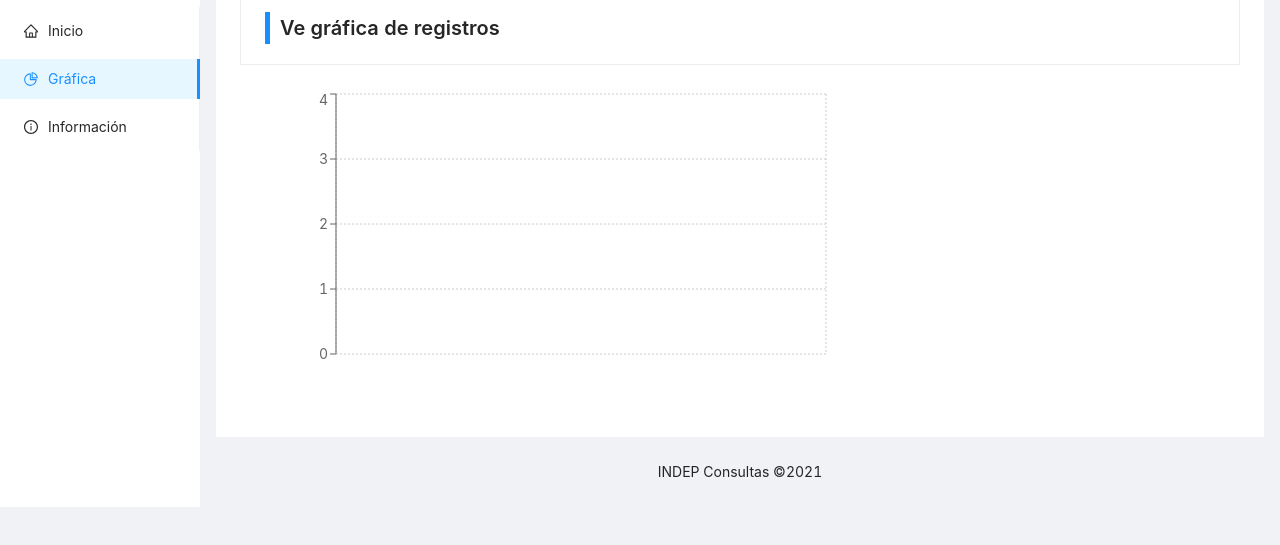
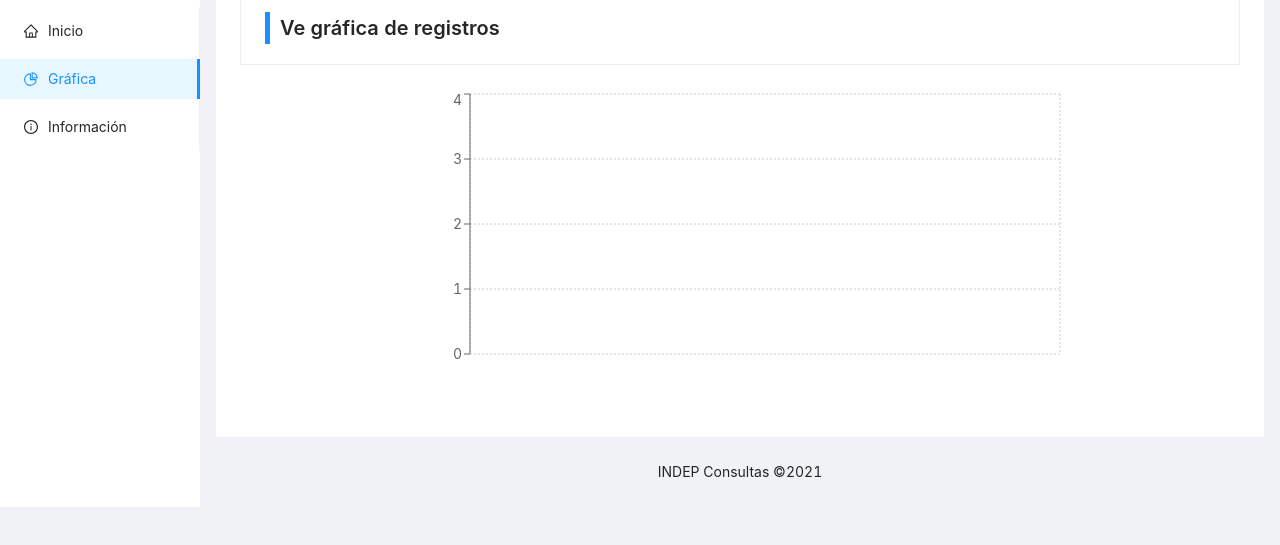
Before and after one commit to indep0/frontend, a React app: page /grafica in a window 1280 px wide. Shown: the part 57-602 px from the top of the page. Built offline with nearby package versions, Linux system fonts and the light colour scheme; no server answers.

Commit message:
Hotfix - missed css

```diff
--- a/src/assets/layout.css
+++ b/src/assets/layout.css
@@ -53,3 +53,8 @@
     border-left: 5px solid #1890ff;
     padding-left: 10px;
 }
+
+.site-page-graph {
+    left: 50%;
+    transform: translateX(-50%);
+}
--- a/src/components/GraphPage.js
+++ b/src/components/GraphPage.js
@@ -1,6 +1,6 @@
 import { Component, Fragment } from 'react';
 import { PageHeader } from 'antd';
-import { BarChart, Bar, XAxis, YAxis, CartesianGrid, Tooltip, Label } from 'recharts';
+import { BarChart, Bar, XAxis, YAxis, CartesianGrid, Tooltip } from 'recharts';
 
 import axios from 'axios';
 
@@ -62,8 +62,9 @@ export default class GraphPage extends Component {
                     title="Ve gráfica de registros"
                 />
                 <div className="site-container">
-                <BarChart
-                        width={600}
+                    <BarChart
+                        className="site-page-graph"
+                        width={700}
                         height={300}
                         data={this.state.list}
                         margin={{
--- a/src/components/InfoPage.js
+++ b/src/components/InfoPage.js
@@ -17,19 +17,18 @@ export default class InfoPage extends Component {
                     </p>
                     <div>
                         <GithubOutlined />
-                        <a href="https://github.com/indep0/frontend" target="_blank">
+                        <a style={{marginLeft:5}} href="https://github.com/indep0/frontend" target="_blank">
                             @indep0/frontend
                         </a>
                     </div>
                     <div>
                         <GithubOutlined />
-                        <a href="https://github.com/indep0/backend" target="_blank">
+                        <a style={{marginLeft:5}} href="https://github.com/indep0/backend" target="_blank">
                             @indep0/backend
                         </a>
                     </div>
                 </div>
             </Fragment>
-
         );
     };
 }
```
